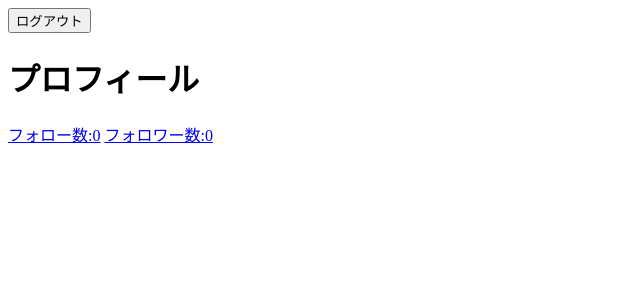
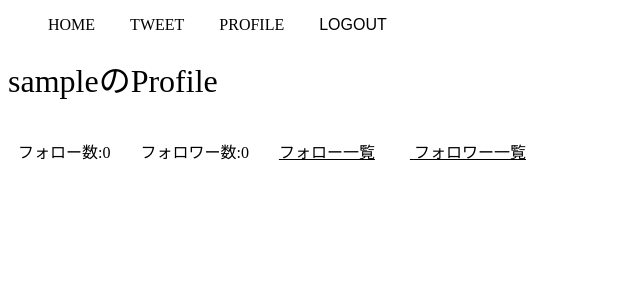
Before and after one commit to shinonome-inc/backend-final-assignment-i-mak33-124, a Django app: a page that uses templates/base.html in a window 1280 px wide. Shown: the top 300 px of the page, without its empty margins (0-640 px from the left). Run offline with Django 4.2, Linux system fonts and the light colour scheme; the visitor is signed in with stand-in values (Sample User, id 1); data comes from the database, SQL or seed files in the repository; data that the repository does not hold is empty.

Commit message:
いいね機能

```diff
--- a/templates/accounts/profile.html
+++ b/templates/accounts/profile.html
@@ -3,36 +3,79 @@
 {% block title %}Profile{% endblock %}
 
 {% block content %}
-<h1>プロフィール</h1>
-<div>
-    <div>
-        <div>
-            <a href="{% url 'accounts:following_list' user.username %}">フォロー数:{{following}}</a>
-            <a href="{% url 'accounts:follower_list' user.username %}">フォロワー数:{{follower}}</a>
+<style>
+    h1 {
+        font-weight: normal;
+    }
+
+    .detail {
+        text-decoration: underline;
+        color: blue;
+    }
+
+    a {
+        display: inline;
+    }
+
+    p {
+        display: inline;
+    }
+
+    .follow {
+        text-decoration: underline;
+        color: black;
+    }
+
+    .flame {
+        border: 1px solid black;
+        padding: 5px;
+        margin-bottom: 10px;
+        width: 400px;
+    }
+
+    .profile {
+        display: flex;
+        gap: 30px;
+        align-items: center;
+        margin-right: 10px;
+        margin-left: 10px;
+    }
+
+</style>
+<h1>{{user.username}}のProfile</h1>
+<div class="profile">
+    <p>フォロー数:{{following}}</p>
+    <p>フォロワー数:{{follower}}</p>
+    <div class="follow">
+        <a href="{% url 'accounts:following_list' user.username %}">フォロー一覧</a>
+        <a href="{% url 'accounts:follower_list' user.username %}">フォロワー一覧</a>
     </div>
-    </div>
-    <div>
-        {% for tweet in tweet_list %}
-        <div>
-            <p>投稿者:{{tweet.user}}</p>
-            <p>作成日時:{{tweet.created_at}}</p>
-            <p>内容:{{tweet.content}}</p>
-        </div>
-        {% endfor %}
 </div>
 <div>
     {% if object.username != request.user.username %}
     {% if is_following %}
     <form action="{%  url 'accounts:unfollow' user.username %}" method="POST">{% csrf_token %}
-            <button type="submit">フォロー解除</button>
+        <button type="submit">フォローを外す</button>
     </form>
     {% else %}
     <form action="{%  url 'accounts:follow' user.username %}" method="POST">{% csrf_token %}
-            <button type="submit">フォロー</button>
+        <button type="submit">フォローする</button>
     </form>
+    <br>
     {% endif %}
     {% endif %}
 </div>
+<div>
+    {% for tweet in tweet_list %}
+    <div class="flame">
+        <a href="{% url 'accounts:profile'  tweet.user %}">投稿者:{{tweet.user}}</a>
+        <p>作成日時:{{tweet.created_at}}</p>
+    </div>
+    <p>{{tweet.content}}</p><br>
+</div>
+<p>いいね:{{tweet.liked_tweet.count}}</p><br>
+<a href="{% url 'tweets:detail' tweet.pk %}" class="detail">詳細</a>
+{% endfor %}
 <div>
     {% if messages %}
     <ul>
@@ -42,5 +85,4 @@
     </ul>
     {% endif %}
 </div>
-</div>
 {% endblock %}
--- a/templates/base.html
+++ b/templates/base.html
@@ -8,17 +8,57 @@
   <title>{% block title %}Twitter Clone{% endblock %}</title>
 </head>
 
+<style>
+  ul {
+    display: flex;
+  }
+
+  li {
+    list-style: none;
+  }
+
+  h1 {
+    font-weight: normal;
+  }
+
+  a {
+    display: block;
+    text-decoration: none;
+    color: black;
+    margin-right: 35px;
+    cursor: pointer;
+  }
+
+  .logout-button {
+    background: none;
+    border: none;
+    cursor: pointer;
+    font-size: inherit;
+    padding: 0;
+  }
+
+</style>
+
 <body>
   <div>
     {% if request.user.is_authenticated %}
-    <form action="{% url 'accounts:logout' %}" method="post">{% csrf_token %}
-      <button type="submit">ログアウト</button>
-    </form>
+    <ul>
+      <li><a href="{% url 'tweets:home' %}">HOME</a></li>
+      <li><a href="{% url 'tweets:create' %}">TWEET</a></li>
+      <li><a href="{% url 'accounts:profile' user.username %}">PROFILE</a></li>
+      <li>
+        <form action="{% url 'accounts:logout' %}" method="post">
+          {% csrf_token %}
+          <button type="submit" class="logout-button">LOGOUT</button>
+        </form>
+      </li>
+    </ul>
     {% else %}
-    <a href="{% url 'accounts:login' %}">ログイン</a>
-    <a href="{% url 'accounts:signup' %}">登録</a>
+    <ul>
+      <li><a href="{% url 'accounts:login' %}">LOGIN</a></li>
+      <li><a href="{% url 'accounts:signup' %}">REGISTER</a></li>
+    </ul>
     {% endif %}
-    {% csrf_token %}
   </div>
   {% block content %}
   {% endblock %}
--- /dev/null
+++ b/templates/tweets/like.html
@@ -0,0 +1,6 @@
+{% if tweet.id in liked_list %}
+<button id="tweet-{{tweet.id}}" onclick="changeLike(id)" data-url="{% url 'tweets:unlike' tweet.id %}">いいねを外す</button>
+{% else %}
+<button id="tweet-{{tweet.id}}" onclick="changeLike(id)" data-url="{% url 'tweets:like' tweet.id %}">いいね</button>
+{% endif %}
+<span class="count_{{tweet.id}}">{{tweet.liked_tweet.count}}</span>
```
Also changed, not shown: templates/accounts/follower_list.html (+8 -1 lines), templates/accounts/following_list.html (+8 -1 lines), templates/tweets/detail.html (+14 -13 lines), templates/tweets/home.html (+35 -7 lines), templates/tweets/like_js.html (added, +42 -0 lines), tweets/models.py (+9 -2 lines), tweets/tests.py (+40 -9 lines), tweets/views.py (+46 -24 lines), tweets/migrations/0002_like.py, tweets/migrations/0003_like_unique_like.py (added), tweets/migrations/0003_rename_target_like_post.py (deleted), tweets/migrations/0004_alter_like_tweet_alter_like_user.py (added). Lines whose indentation alone changed are shown as unchanged.
